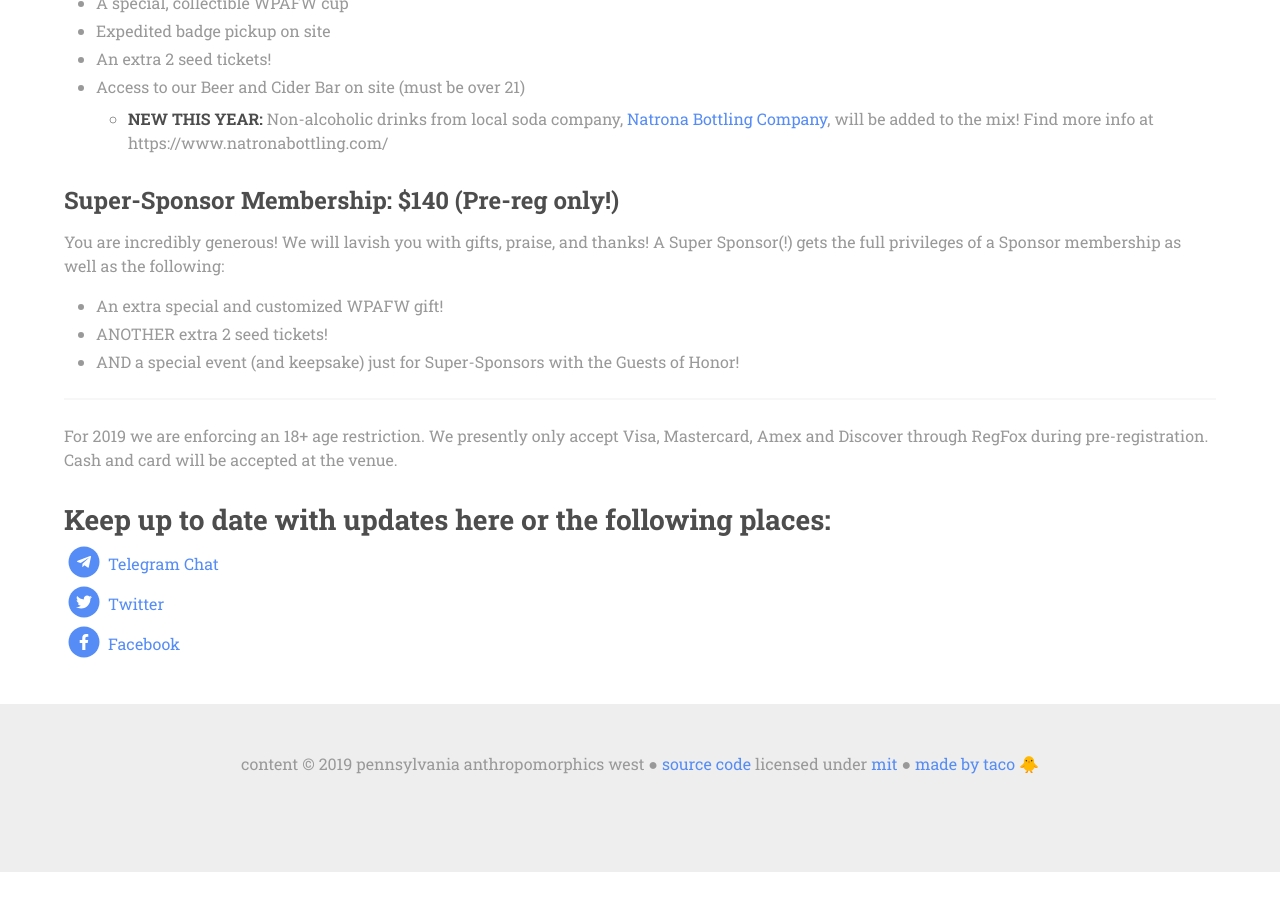
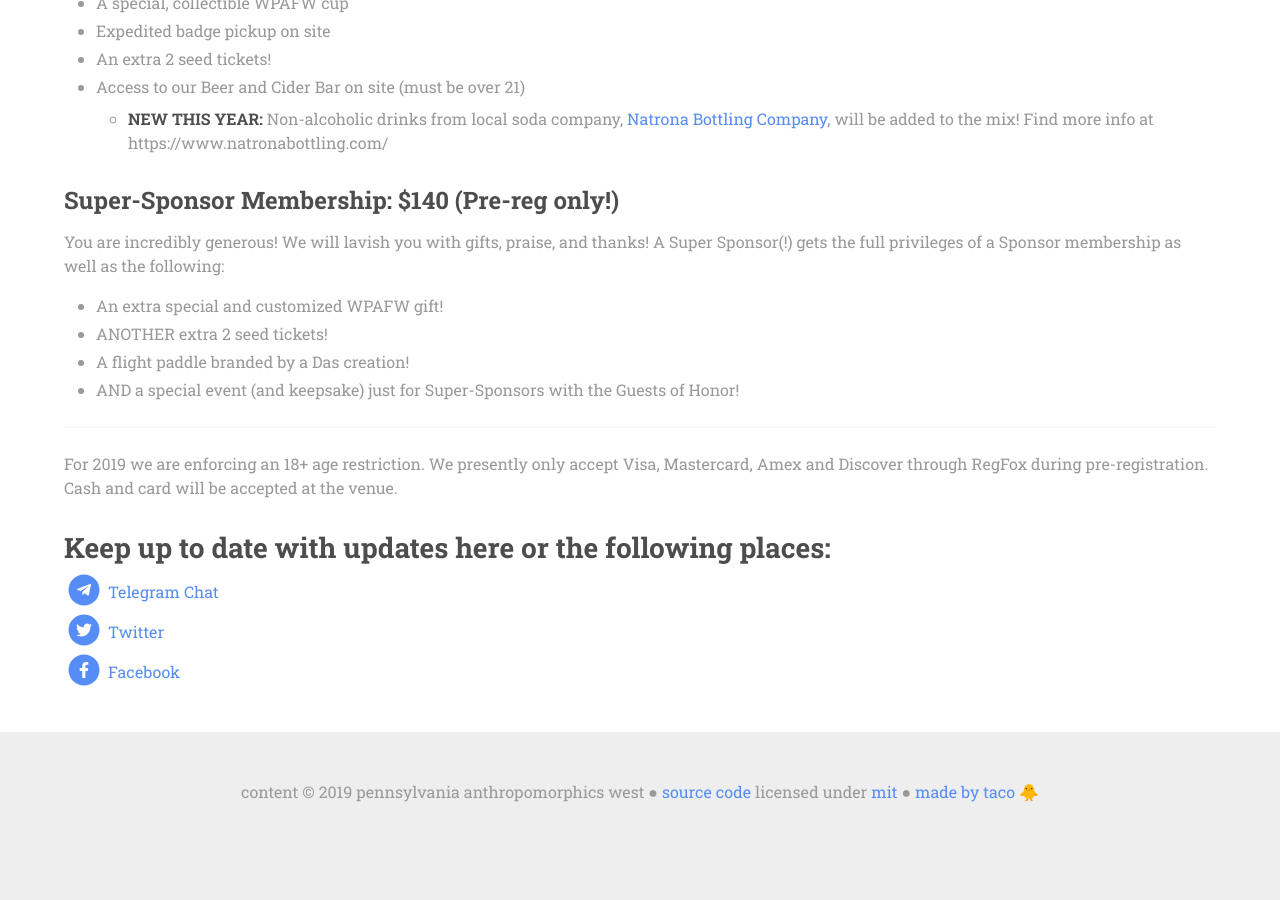
Before and after one commit to wpafw/wpafw.org, a Jekyll site: the page built from registration.md, in a window 1280 px wide and 900 px high, scrolled down 1158 px. Built offline with Jekyll 4.4.1, drawn with Linux system fonts in a browser that asks for light colours; nearby versions of some CDN libraries; before the commit the page ends 2030 px from its top, so only the background shows below that.

Commit message:
Update registration.md

```diff
--- a/registration.md
+++ b/registration.md
@@ -40,6 +40,7 @@ You are incredibly generous! We will lavish you with gifts, praise, and thanks!
 
 * An extra special and customized WPAFW gift!
 * ANOTHER extra 2 seed tickets!
+* A flight paddle branded by a Das creation!
 * AND a special event (and keepsake) just for Super-Sponsors with the Guests of Honor!
 
 ----
```
